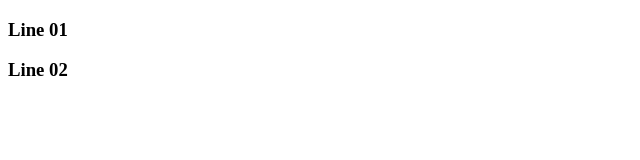
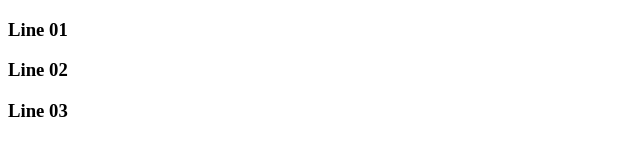
Before and after one commit to Ayatullah284/Demo, a plain HTML site: page index.html in a window 1280 px wide. Shown: the full height of the page, 0-640 px from the left. Drawn offline with Linux system fonts and the light colour scheme.

Commit message:
version 1.0.3 by Ayatullah

```diff
--- a/index.html
+++ b/index.html
@@ -8,5 +8,6 @@
 <body>
     <h3>Line 01</h3>
     <h3>Line 02</h3>
+    <h3>Line 03</h3>
 </body>
 </html>
```
